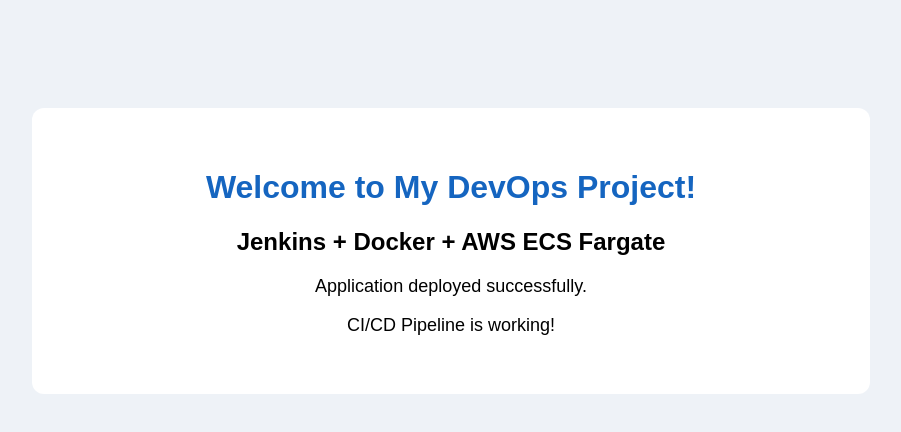
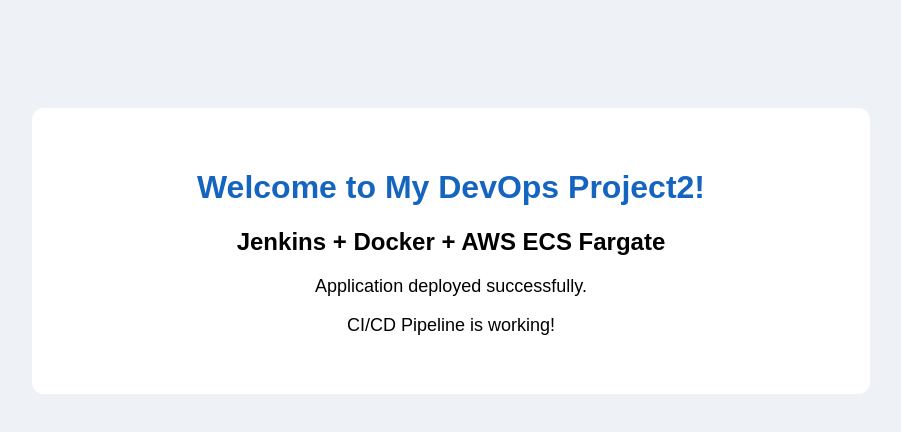
Before and after one commit to awsdevopscloudarchitect/jenkins-ecs-webapp, a plain HTML site: page index.html in a window 1280 px wide. Shown: the whole page, without its empty margins (189-1090 px from the left). Drawn offline with Linux system fonts and the light colour scheme.

Commit message:
Update index.html

```diff
--- a/index.html
+++ b/index.html
@@ -31,7 +31,7 @@
 <body>
 
     <div class="container">
-        <h1>Welcome to My DevOps Project!</h1>
+        <h1>Welcome to My DevOps Project2!</h1>
         <h2>Jenkins + Docker + AWS ECS Fargate</h2>
 
         <p>Application deployed successfully.</p>
```
